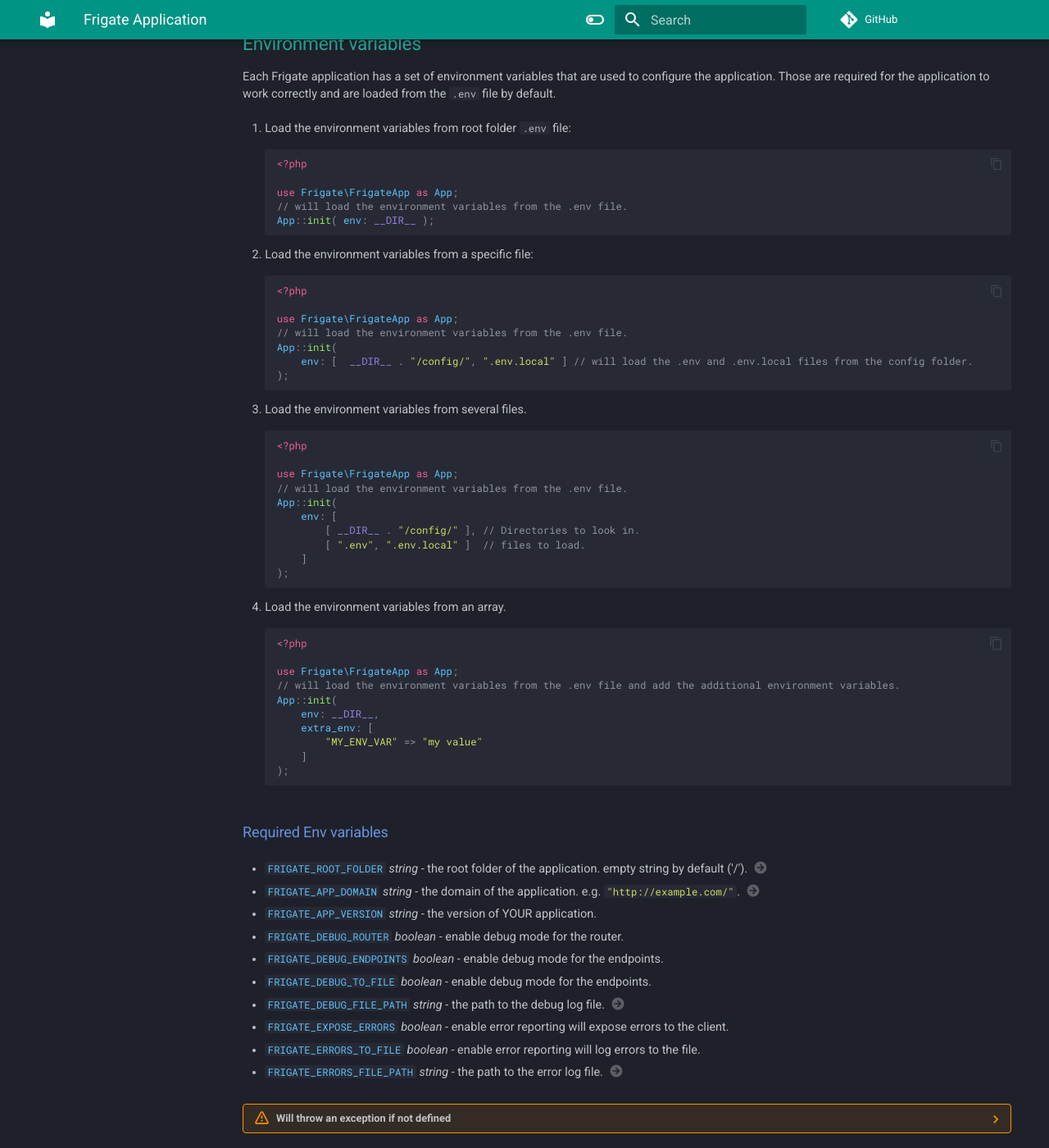
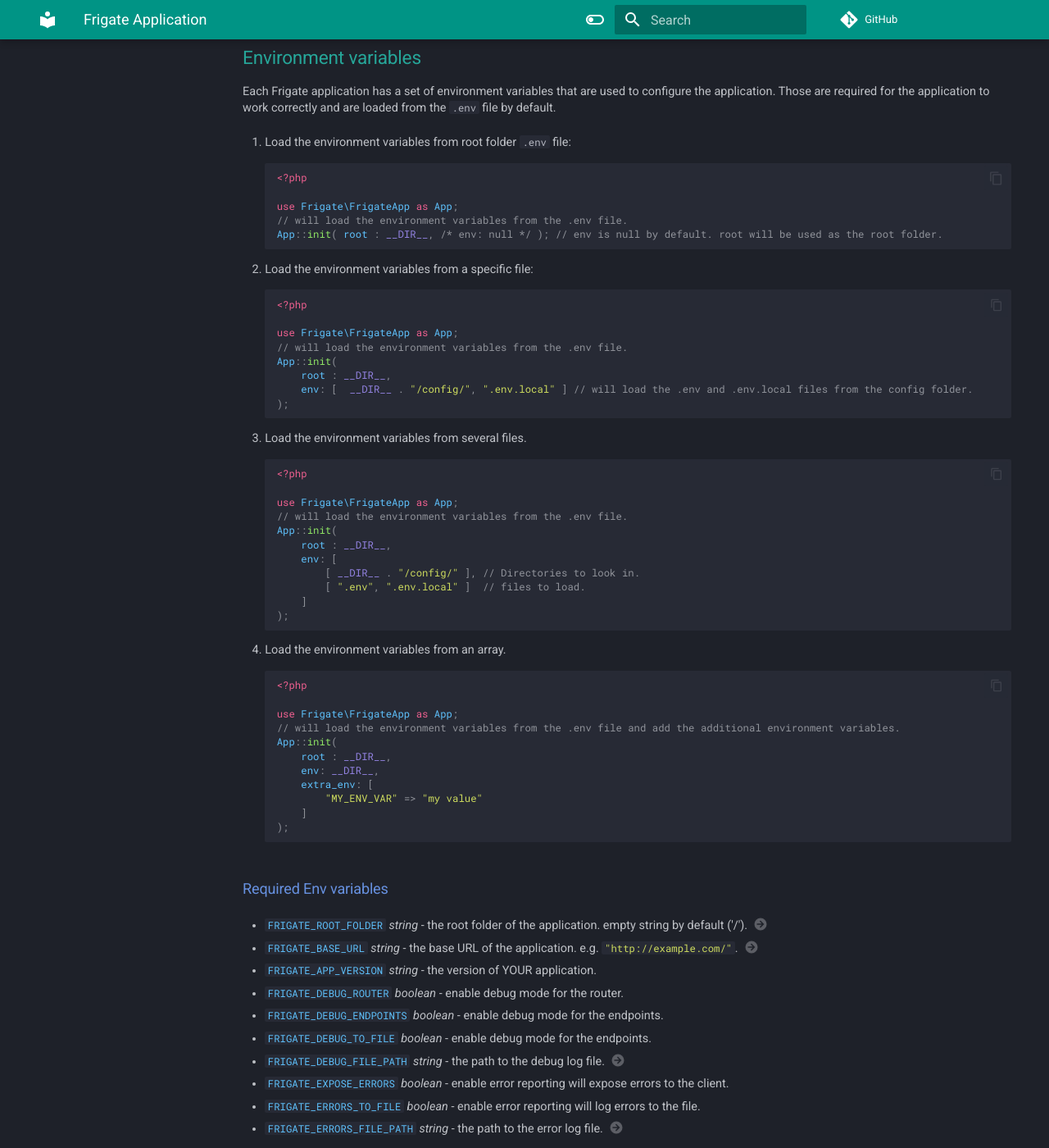
Before and after one commit to siktec-lab/Frigate, an MkDocs documentation site: the page built from docs/Documentation/frigate-app.md, in a window 1280 px wide and 1400 px high, scrolled down 865 px. Shown: the whole window at 82% size. Built offline with MkDocs 1.6.1 and Material for MkDocs 9.7.7, drawn with Linux system fonts in a browser that asks for light colours; comment, search, counter and statistics services are not loaded; some of the changed text lies outside the part shown.

Commit message:
Renamed Env FRIGATE_APP_DOMAIN to FRIGATE_BASE_URL

````diff
--- a/docs/Documentation/frigate-app.md
+++ b/docs/Documentation/frigate-app.md
@@ -23,6 +23,7 @@ use Frigate\FrigateApp as App;
 
 // Initialize the application instance.
 App::init(
+    root              : __DIR__, // will set the root folder of the application. (string)
     env               : null,   // will load the environment variables from the .env file default is null. (array|string|null)
     extra_env         : [],     // will add additional environment variables to the application. (array)
     load_session      : true,   // will load the session if needed. (bool) default is true.
@@ -47,7 +48,7 @@ Those are required for the application to work correctly and are loaded from the
 
     use Frigate\FrigateApp as App;
     // will load the environment variables from the .env file.
-    App::init( env: __DIR__ );
+    App::init( root : __DIR__, /* env: null */ ); // env is null by default. root will be used as the root folder.
     ```
 
 2. Load the environment variables from a specific file:
@@ -57,6 +58,7 @@ Those are required for the application to work correctly and are loaded from the
     use Frigate\FrigateApp as App;
     // will load the environment variables from the .env file.
     App::init(
+        root : __DIR__,
         env: [  __DIR__ . "/config/", ".env.local" ] // will load the .env and .env.local files from the config folder.
     );
     ```
@@ -67,6 +69,7 @@ Those are required for the application to work correctly and are loaded from the
     use Frigate\FrigateApp as App;
     // will load the environment variables from the .env file.
     App::init(
+        root : __DIR__,
         env: [
             [ __DIR__ . "/config/" ], // Directories to look in.
             [ ".env", ".env.local" ]  // files to load.
@@ -80,6 +83,7 @@ Those are required for the application to work correctly and are loaded from the
     use Frigate\FrigateApp as App;
     // will load the environment variables from the .env file and add the additional environment variables.
     App::init(
+        root : __DIR__,
         env: __DIR__,
         extra_env: [
             "MY_ENV_VAR" => "my value"
@@ -94,11 +98,11 @@ Those are required for the application to work correctly and are loaded from the
 
     1.  The root folder is the folder that contains the `index.php` in relation to the web root folder.
 
-- `#!js FRIGATE_APP_DOMAIN` *string* - the domain of the application. e.g. `#!js "http://example.com/"`. (1)
+- `#!js FRIGATE_BASE_URL` *string* - the base URL of the application. e.g. `#!js "http://example.com/"`. (1)
 { .annotate }
 
-    1.  The domain is used to generate the base url of the application. the domain should not include the URI path.
-    for example, if the application is located at `http://example.com/my-app/` the domain should be `http://example.com/` and the root folder should be `my-app`.
+    1.  The base URL is used to generate the URLs of the application. the base URL should not include the URI path.
+    for example, if the application is located at `http://example.com/my-app/` the base URL should be `http://example.com/` and the root folder should be `my-app`.
 
 - `#!js FRIGATE_APP_VERSION` *string* - the version of YOUR application.
 - `#!js FRIGATE_DEBUG_ROUTER` *boolean* - enable debug mode for the router.
@@ -132,7 +136,7 @@ For a convenient way to access the environment variables, the application instan
 
 use Frigate\FrigateApp as App;
 
-App::init( env: __DIR__ );
+App::init( root: __DIR__ );
 
 $root_folder = App::ENV_STR("FRIGATE_ROOT_FOLDER");
 $debug_router = App::ENV_BOOL("FRIGATE_DEBUG_ROUTER");
@@ -177,7 +181,7 @@ This can be achieved in to ways:
         // index.php
         use MyApplication as App;
 
-        App::init( env: __DIR__ ); // All New environment variables will be required and validated.
+        App::init( root: __DIR__ ); // All New environment variables will be required and validated.
     ```
 
 2. Adding the environment variables to the `application_env` array of the application instance.
@@ -194,7 +198,7 @@ This can be achieved in to ways:
             "MY_ENV_VAR4"   => "bool"
         ];
 
-        App::init( env: __DIR__ ); // All New environment variables will be required and validated.
+        App::init( root: __DIR__ ); // All New environment variables will be required and validated.
 
     ```
 
````
Also changed, not shown: 7 other files.
